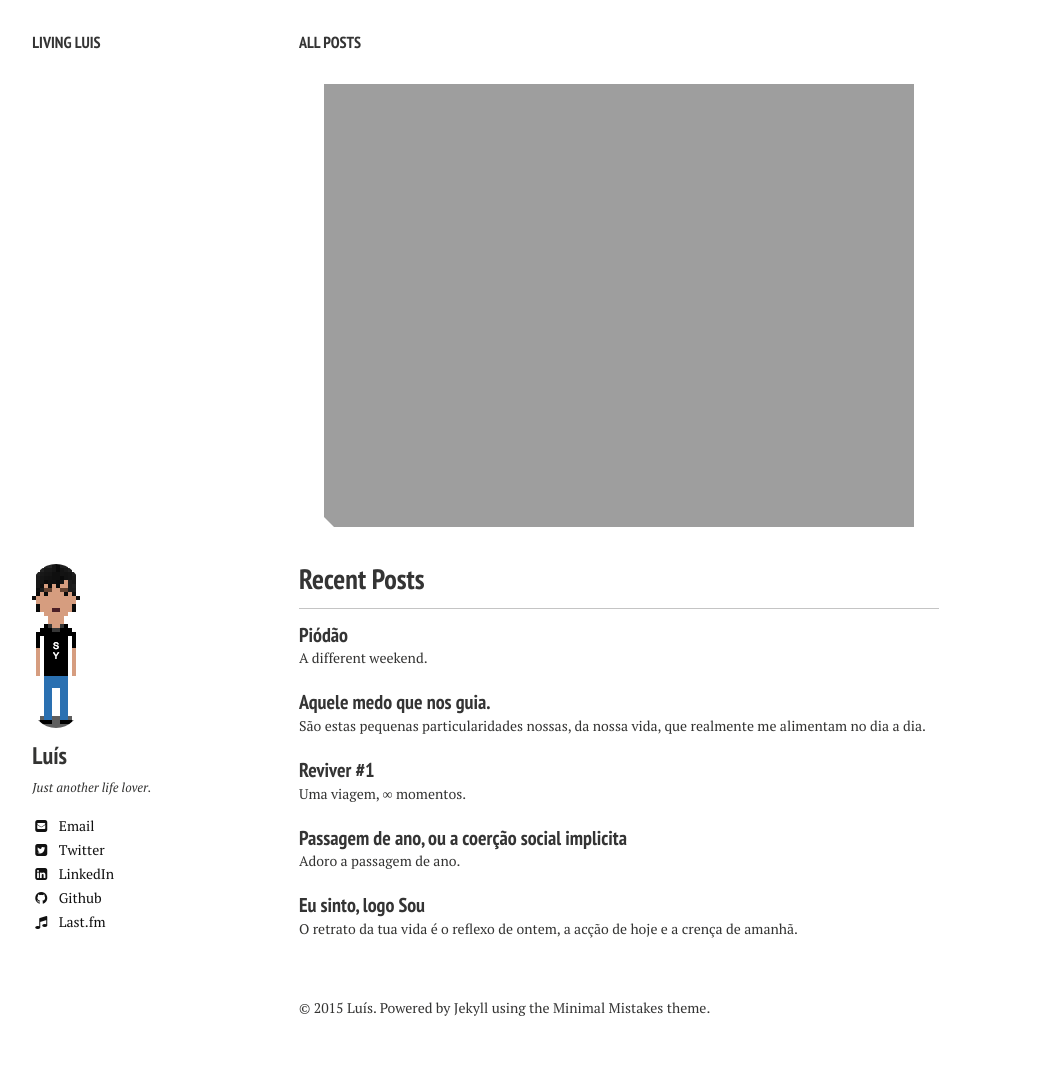
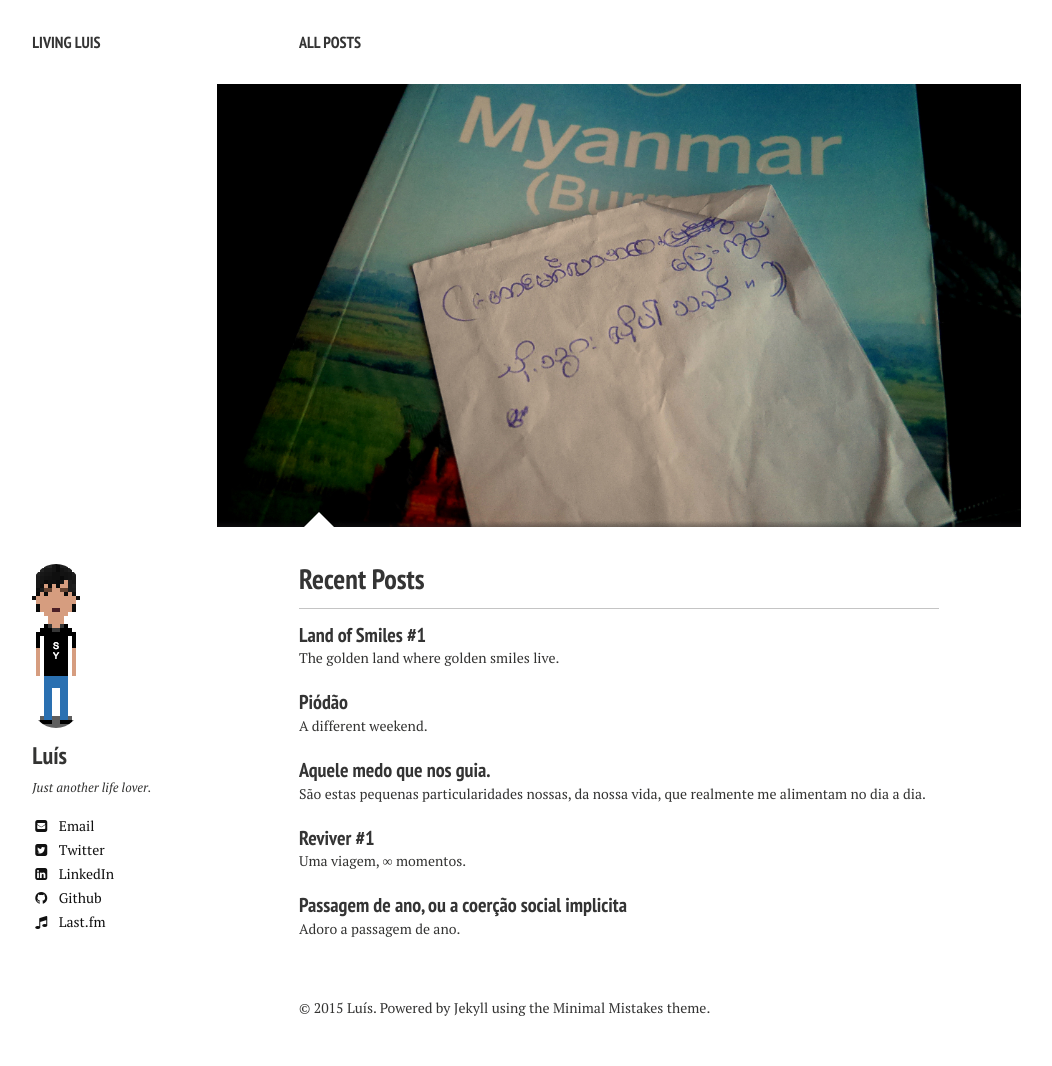
Before and after one commit to luiscspinho/luiscspinho.github.io, a Jekyll site: the page built from index.md, in a window 1280 px wide. Shown: the whole page, without its empty margins (21-1073 px from the left). Built offline with Jekyll 4.4.1, drawn with Linux system fonts in a browser that asks for light colours; nearby versions of some CDN libraries; some of the changed lines change nothing that is shown.

Commit message:
add first myanmar post

```diff
--- a/_config.yml
+++ b/_config.yml
@@ -2,7 +2,7 @@
 
 title:            Living Luis
 locale:           en_US
-# url:              http://localhost:4000
+#url:              http://localhost:4000
 url:              http://luiscspinho.github.io
 
 # Jekyll configuration
--- /dev/null
+++ b/_posts/2015-04-03-Land-of-Smiles-1.md
@@ -0,0 +1,80 @@
+---
+layout: post
+title: "Land of Smiles #1"
+author: luis
+modified:
+excerpt: "The golden land where golden smiles live."
+tags: [memory, life, hapiness]
+image:
+  feature: bus.jpg
+---
+
+Myanmar is an exceptional place. We went there for 3 weeks (with a short stop in Bangkok, Thailand) and I want to share with you some of the moments we've had there. If you search for any story of someone that went there I bet you won't find a negative experience and there is a reason for that. Nothing can go wrong with Myanmar.
+
+We first arrived at Bangkok Suvarnabhumi airport, after nearly 12 hours by plane, with the goal of reaching <b>Khao San Road</b> by any means without taking a taxi to avoid the crazy traffic and potential scams. We had read that if we took the sky train to the Makkasan station there would be a bus that would take us almost to Khao San so we decided to do that only to arrive there and find that there was no bus for us. And thanks for that because else we would not have taken the river boat to get there. We only had to decrypt the following text that a sympathetic woman wrote for us:
+
+
+<figure>
+	<a href="../images/myanmar/1Bangkok/asok.png"><img src="../images/myanmar/1Bangkok/asok.png"></a>
+	<figcaption>The goal was "Asok Pier".</figcaption>
+</figure>
+
+
+When we got there we just had time to let the backpacks at the hostel and head to Khao San were we spent the afternoon. We didn't have much time since our flight to Myanmar was on the following day so we just hang there until night where we had a marvelous Pad Thai.
+
+
+<figure>
+	<a href="../images/myanmar/1Bangkok/idcard.png"><img src="../images/myanmar/1Bangkok/idcard.png"></a>
+	<figcaption>The obvious place to have a drink.</figcaption>
+</figure>
+
+
+I will get back to Khao San on another post. Now let's head to <b>Yangon</b> the capital of Myanmar. The first impression when we arrived turned out to be so misleading that is almost funny. The airport is in good condition and as we were heading to downtown there were large roads in good condition, the traffic was OK and we were seeing big houses. For moments we thought we arrived at the wrong country.
+
+All this was dismystified when we arrived downtown. Houses degradating, several cables hanging above our heads, but the best one is that there are holes in the street that may lead you directly to the sewers. Sometimes they've something above them for people to pass but other times the holes are just open that turns quite funny at night when there's little public lights turned on.
+
+
+<figure>
+	<a href="../images/myanmar/2Yangon/city1.JPG"><img src="../images/myanmar/2Yangon/city1.JPG"></a>
+	<figcaption>Random street in Yangon.</figcaption>
+</figure>
+
+
+We decided to stay at Yangon for that day and the day after when we would take a night bus to <b>Inle Lake</b>. We were going to get back to Yangon during the <b>Thingyan</b> water festival but as we were short in time before the festival and we wanted to avoid large crowds, we decided to head right away to the most important place of worship in Myanmar, the big and marvelous <b>Shwedagon Pagoda</b> at a <i>generous</i> fee of 9$ per tourist.
+
+
+<figure>
+	<a href="../images/myanmar/2Yangon/Shwe1.png"><img src="../images/myanmar/2Yangon/Shwe1.png"></a>
+	<figcaption>Monks taking pictures to a soon-to-be monk.</figcaption>
+</figure>
+
+A ceremony is held for all the soon-to-be monks. They're with their family and are held almost as a trophy by their parents. For all we know almost all people go to a monastery somewhere along their lives and that is a great pleasure for the family (for some at least, but we'll get there in another post).
+
+<figure>
+	<a href="../images/myanmar/2Yangon/Shwe2.jpg"><img src="../images/myanmar/2Yangon/Shwe2.jpg"></a>
+	<figcaption>Monk praying to Buddha.</figcaption>
+</figure>
+
+
+<figure>
+	<a href="../images/myanmar/2Yangon/Shwe3.jpg"><img src="../images/myanmar/2Yangon/Shwe3.jpg"></a>
+	<figcaption>Excentric Buddha.</figcaption>
+</figure>
+
+If you search a little bit you'll find many different Buddhas, but in Myanmar they are even more excentric. Almost all of them have neon's behind their heads (the attainment of enlightenment sign), some have blankets (because with 37ºC, who knows...) and some have black/red/golden clothes...
+
+<figure>
+	<a href="../images/myanmar/2Yangon/Shwe4.jpg"><img src="../images/myanmar/2Yangon/Shwe4.jpg"></a>
+	<figcaption>The Shwedagon Pagoda at night.</figcaption>
+</figure>
+
+After the we went back to downtown and before returning to our room we decided to go to the chinatown. The city had almost no lights (random power cuts can happen) and the holes to the sewers that I talked about earlier were now a big problem and the streets were full of garbage so it was only normal to see some rats running around in front of our feets. When we got back to our room we found two beautiful cockroaches on our bathroom, and I'll leave it like that.
+
+On the second day we were catching a night bus to Inle Lake so we just wandered in the city. We needed to go to the bus station so we tried to get all the information regarding transportation to there. Of course everybody pointed us to the taxi because we're tourists and the taxi in fact is really cheap when compared to Europe, but why get a taxi for 8$ when you can get a local bus for 0.8$ two people and hang around with other local people? That's what we decided to do, search for the golden 43 bus that would take us to <b>Aung Mingalar</b> station. We waited for about 30 minutes but we got in the bus 2 hours before our departure time, however the trip took more than expected because there are no rules and the bus stops whenever the driver wants. At every stop there's a guy that leaves the bus and starts yelling and waving at people for them to go into that bus. The rule is, if there are people waiting on the side of the street, the bus stops and the yelling starts.
+
+When we arrived we only had (once again) a little written paper that had our bus company name so we went on a frenzy rampage of questions to people because nobody could point us to the right direction and we only had about 30 minutes. When we finally got to the bus there were only 10 minutes left, so we hop'd in to our next adventure, Inle Lake.
+
+<figure>
+	<a href="../images/myanmar/2Yangon/bus.jpg"><img src="../images/myanmar/2Yangon/bus.jpg"></a>
+	<figcaption>Our bus company name.</figcaption>
+</figure>
```
Also changed, not shown: Gemfile.lock, images/bus.jpg (added), images/myanmar/1Bangkok/asok.png (added), images/myanmar/2Yangon/Shwe2.jpg (added), images/myanmar/2Yangon/Shwe3.jpg (added), images/myanmar/2Yangon/Shwe4.jpg (added), images/myanmar/2Yangon/bus.jpg (added), 4 other files.
